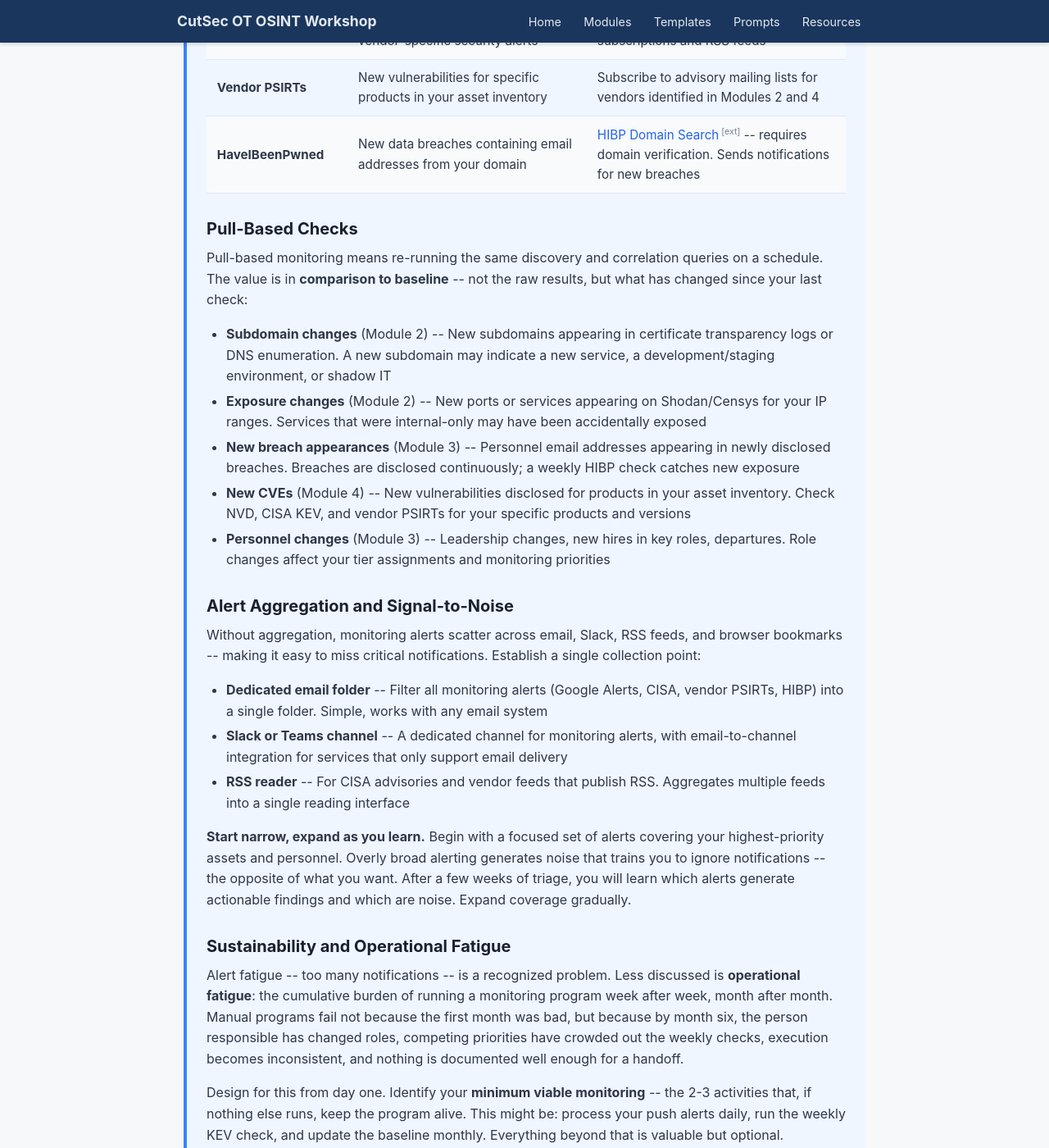
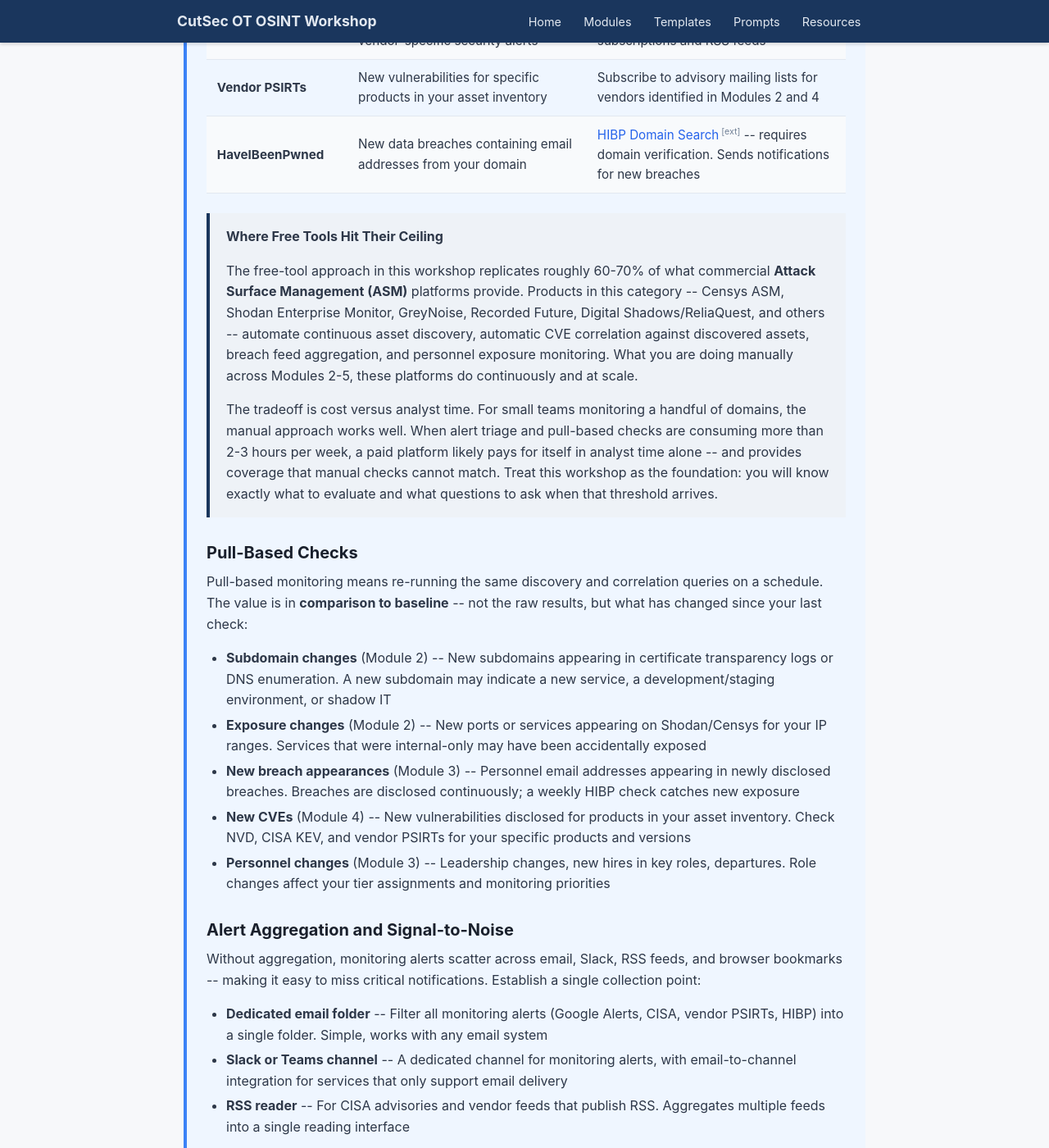
Before and after one commit to cutaway-security/ot-osint-program-workshop, a Jekyll site: the page built from modules/m5-monitoring-alerting.html, in a window 1280 px wide and 1400 px high, scrolled down 1111 px. Shown: the whole window at 82% size. Built offline with Jekyll 4.4.1, drawn with Linux system fonts in a browser that asks for light colours.

Commit message:
Add M5 ASM callout and info-callout CSS class
New info-callout style (navy left border, light blue background)
for informational asides distinct from blockquote warnings. Added
"Where Free Tools Hit Their Ceiling" callout to M5 overview between
push-based sources table and pull-based checks: names ASM category,
describes what they automate, frames 60-70% coverage of manual
approach, gives 2-3 hours/week threshold for evaluating paid tools.

Co-Authored-By: Claude Opus 4.6 <noreply@anthropic.com>

```diff
--- a/css/style.css
+++ b/css/style.css
@@ -611,6 +611,17 @@ blockquote {
     background-color: #f8fafc;
 }
 
+.info-callout {
+    border-left: 4px solid var(--color-primary);
+    margin: 1.5em 0;
+    padding: 1em 1.25em;
+    background-color: #eef2f7;
+}
+
+.info-callout p:last-child {
+    margin-bottom: 0;
+}
+
 ul, ol {
     margin: 0 0 1em 0;
     padding-left: 1.5em;
--- a/modules/m5-monitoring-alerting.html
+++ b/modules/m5-monitoring-alerting.html
@@ -71,6 +71,12 @@ next_module_title: "M6: Runbook Development"
       </tr>
     </tbody>
   </table>
+
+  <div class="info-callout">
+    <p><strong>Where Free Tools Hit Their Ceiling</strong></p>
+    <p>The free-tool approach in this workshop replicates roughly 60-70% of what commercial <strong>Attack Surface Management (ASM)</strong> platforms provide. Products in this category -- Censys ASM, Shodan Enterprise Monitor, GreyNoise, Recorded Future, Digital Shadows/ReliaQuest, and others -- automate continuous asset discovery, automatic CVE correlation against discovered assets, breach feed aggregation, and personnel exposure monitoring. What you are doing manually across Modules 2-5, these platforms do continuously and at scale.</p>
+    <p>The tradeoff is cost versus analyst time. For small teams monitoring a handful of domains, the manual approach works well. When alert triage and pull-based checks are consuming more than 2-3 hours per week, a paid platform likely pays for itself in analyst time alone -- and provides coverage that manual checks cannot match. Treat this workshop as the foundation: you will know exactly what to evaluate and what questions to ask when that threshold arrives.</p>
+  </div>
 
   <h3>Pull-Based Checks</h3>
 
```
